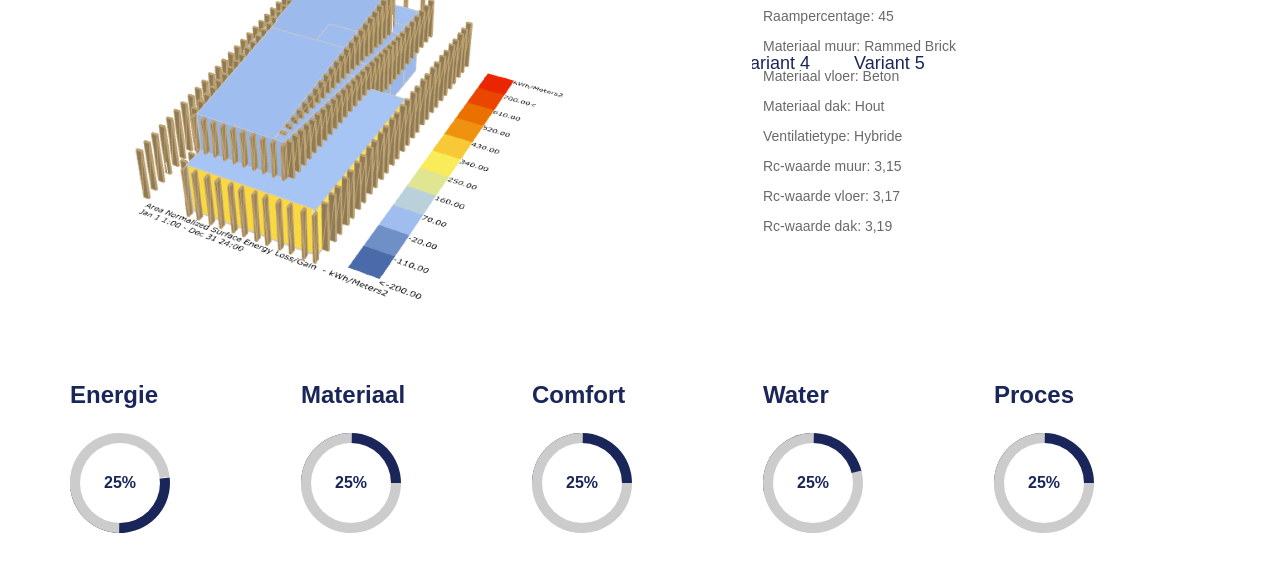
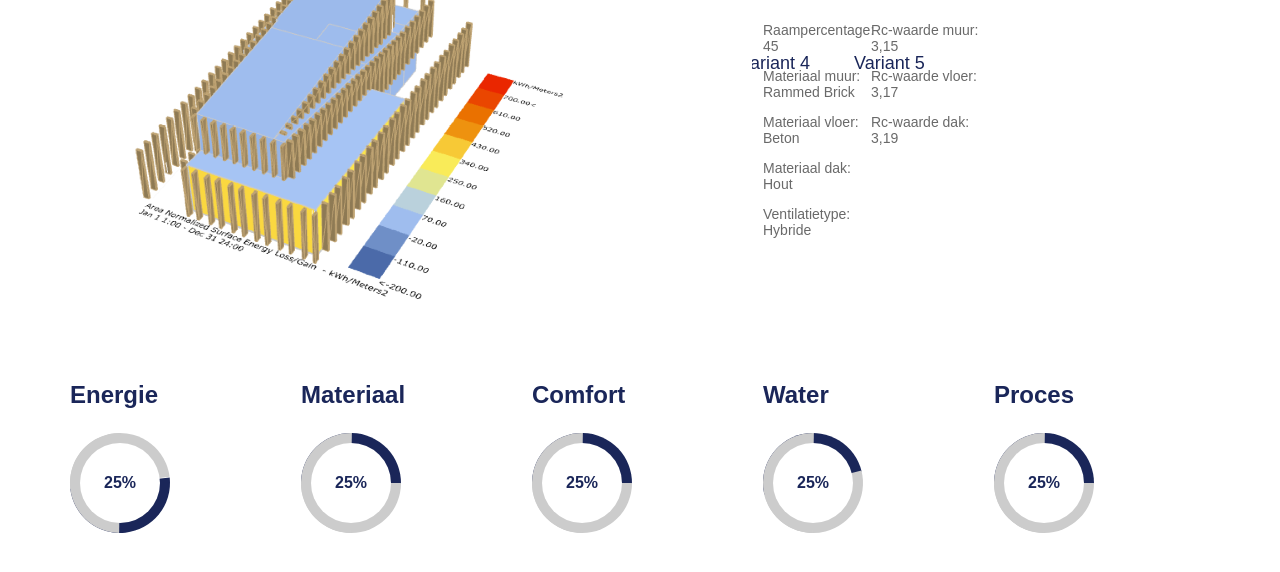
Before and after one commit to OMRTech/Vondeltuin, a plain HTML site: page index.html in a window 1280 px wide. Shown: the part 176-748 px from the top of the page. Drawn offline with Linux system fonts and the light colour scheme.

Commit message:
changed info

```diff
--- a/css/style.css
+++ b/css/style.css
@@ -65,6 +65,11 @@ ul li a {
   margin-top: 15px;
 }
 
+.column{
+  float: left;
+  width: 50%;
+}
+
 /*dashboard*/
 .container {
   padding-left: 15px;
--- a/index.html
+++ b/index.html
@@ -32,14 +32,18 @@
 
       <div class="two">
         <h1><p>Variant 1</p></h1>
+        <div class="column">
           <p id="info">Raampercentage: 45</p>
           <p id="info">Materiaal muur: Rammed Brick</p>
           <p id="info">Materiaal vloer: Beton</p>
           <p id="info">Materiaal dak: Hout</p>
           <p id="info">Ventilatietype: Hybride</p>
+        </div>
+        <div class="column">
           <p id="info">Rc-waarde muur: 3,15</p>
           <p id="info">Rc-waarde vloer: 3,17</p>
           <p id="info">Rc-waarde dak: 3,19</p>
+        </div>
       </div>
 
 <!-- 8 cells with all diff type of info-->
```
Lines whose indentation alone changed are shown as unchanged.
